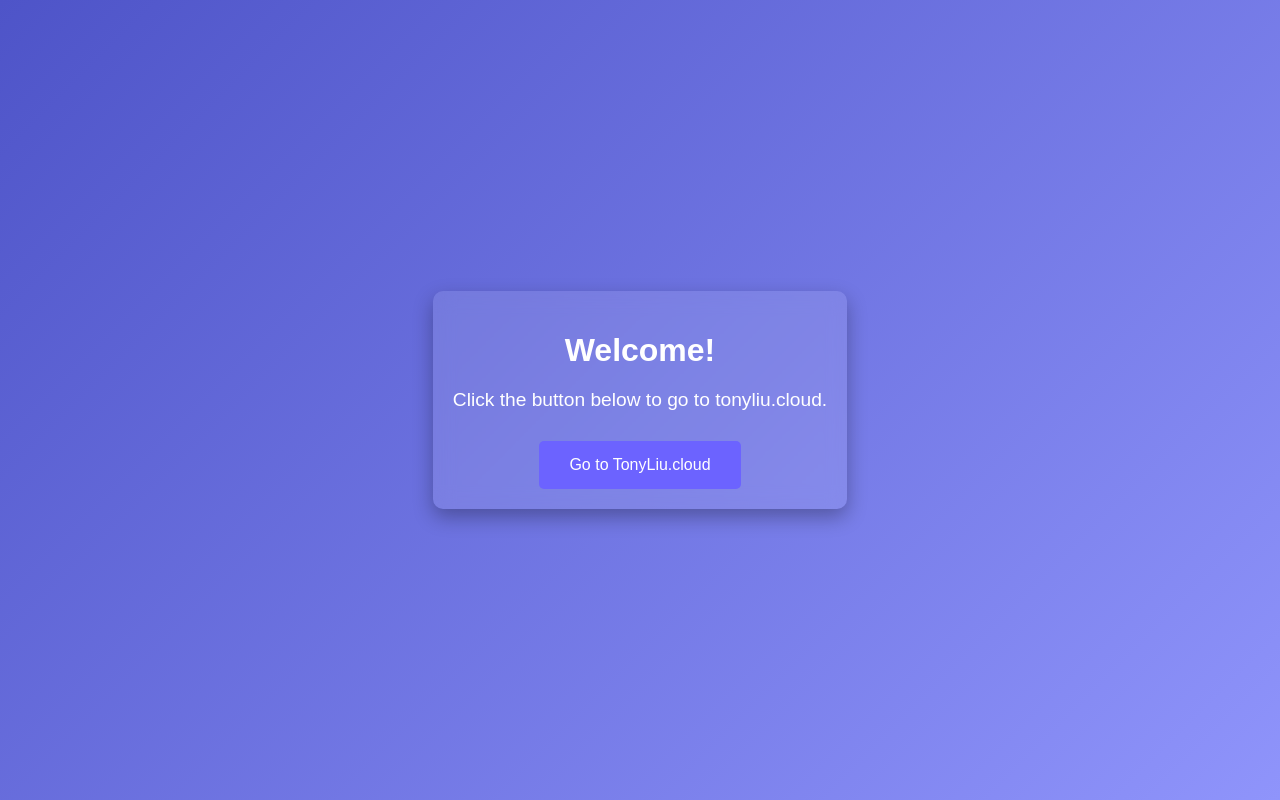
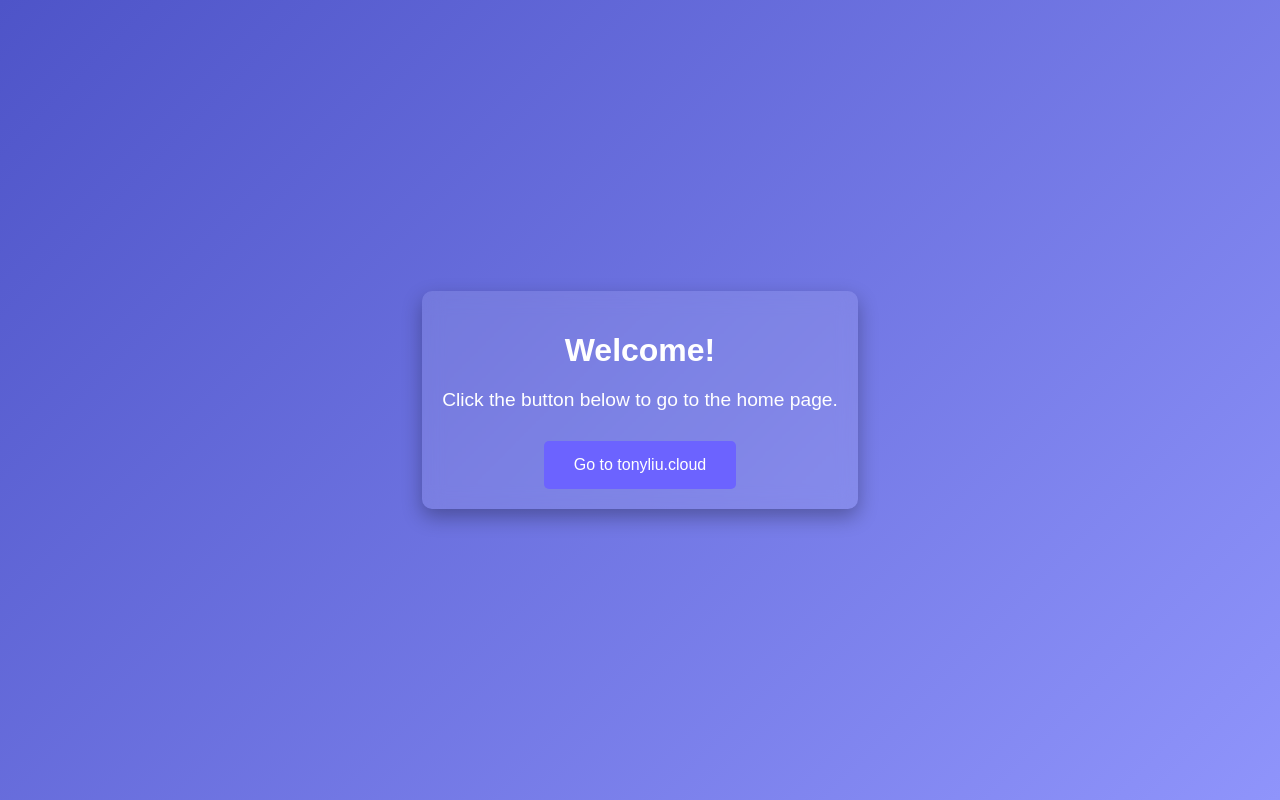
Before and after one commit to tonyliucloud/tony-liu.com, a plain HTML site: page index.html in a window 1280 px wide. Drawn offline with Linux system fonts and the light colour scheme.

Commit message:
Update index.html

```diff
--- a/index.html
+++ b/index.html
@@ -70,8 +70,8 @@
 <body>
   <div class="container">
     <h1>Welcome!</h1>
-    <p>Click the button below to go to tonyliu.cloud.</p>
-    <button onclick="redirectToSite()">Go to TonyLiu.cloud</button>
+    <p>Click the button below to go to the home page.</p>
+    <button onclick="redirectToSite()">Go to tonyliu.cloud</button>
   </div>
 
   <script>
```
